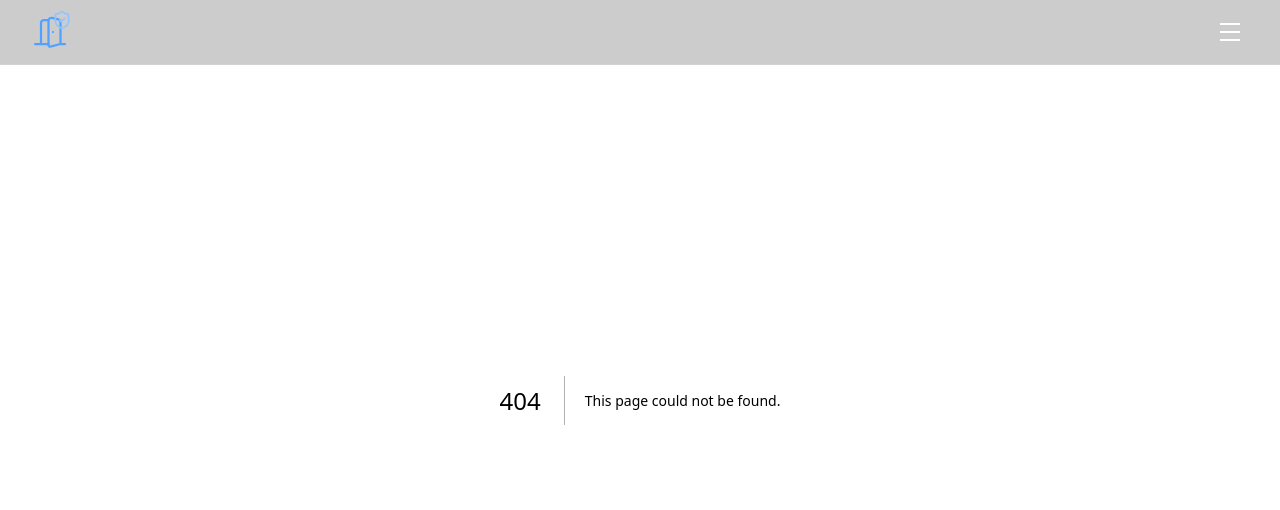
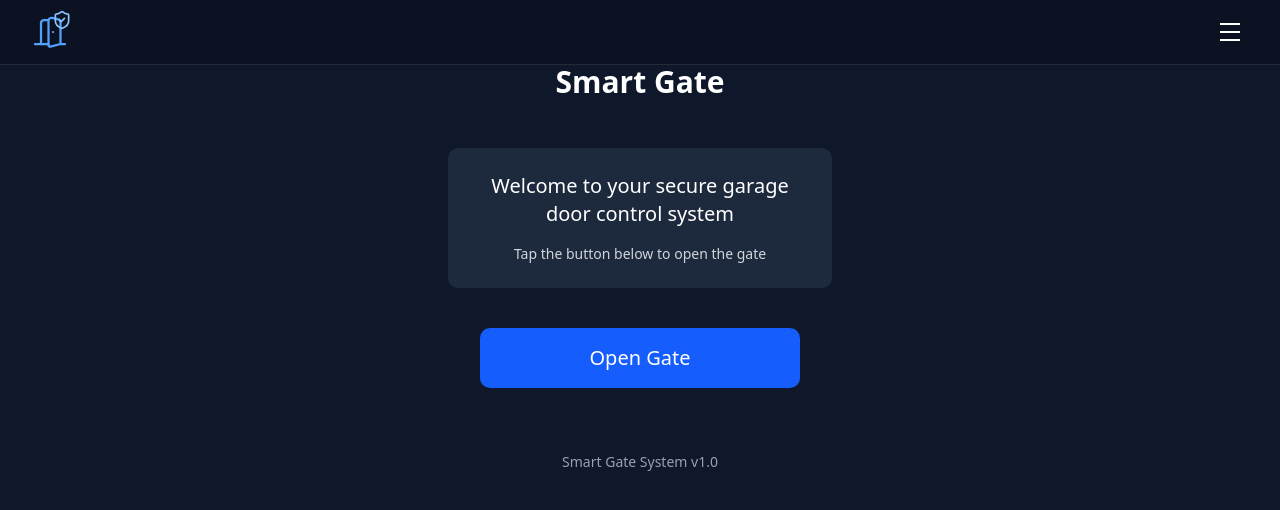
Before and after one commit to Avi711/smart-gate, a Next.js app: page /compatible in a window 1280 px wide. Before the commit this address had no page. Shown: the top 510 px of the page. Built offline with nearby package versions, Linux system fonts and the light colour scheme.

Commit message:
Refactor gate control logic and enhance API endpoint for improved open gate functionality

```diff
--- /dev/null
+++ b/app/compatible/layout.tsx
@@ -0,0 +1,24 @@
+import "@/app/globals.css";
+import { ThemeProvider } from "@/app/providers/theme-provider";
+import { ClientTranslationProvider } from "@/app/components/client-translation-provider";
+import { Toaster } from "@/components/ui/sonner";
+import { Geist } from "next/font/google";
+
+const geistSans = Geist({
+  variable: "--font-geist-sans",
+  subsets: ["latin"],
+});
+
+export const metadata = {
+  title: "Smart Gate Access - Compatible Mode",
+  description: "Control your garage door remotely - Compatible version",
+};
+
+// This is a completely separate layout that doesn't inherit from the root layout
+export default function CompatibleLayout({
+  children,
+}: {
+  children: React.ReactNode;
+}) {
+  return children;
+}
--- /dev/null
+++ b/app/compatible/page.tsx
@@ -0,0 +1,68 @@
+"use client";
+
+import { useState } from "react";
+import { useTranslation } from "@/app/components/client-translation-provider";
+import { openGate } from "@/app/services/gate-service";
+import { toast } from "sonner";
+import { TOAST_STYLES } from "@/app/constants/toast-styles";
+
+export default function CompatiblePage() {
+  const [isLoading, setIsLoading] = useState(false);
+  const { t } = useTranslation();
+
+  const handleOpenGate = async () => {
+    setIsLoading(true);
+
+    try {
+      await openGate();
+      toast.success(t("notifications.success.title"), {
+        ...TOAST_STYLES.success,
+      });
+    } catch (error) {
+      console.error(error);
+      toast.error(t("notifications.error.title"), {
+        description: t("notifications.error.description"),
+        ...TOAST_STYLES.error,
+      });
+    } finally {
+      setIsLoading(false);
+    }
+  };
+
+  return (
+    <div className="min-h-screen bg-slate-900 text-white">
+      <div className="container mx-auto px-4 py-8">
+        {/* Simple Header */}
+        <header className="text-center mb-12 pt-8">
+          <h1 className="text-3xl font-bold">{t("site.title")}</h1>
+        </header>
+
+        {/* Simple Content */}
+        <main className="flex flex-col items-center justify-center">
+          <div className="text-center mb-10 bg-slate-800 p-6 rounded-lg max-w-sm mx-auto">
+            <p className="text-xl mb-4">{t("site.description")}</p>
+            <p className="text-sm text-gray-300">{t("site.tapToOpen")}</p>
+          </div>
+
+          {/* Simple Button with loading spinner */}
+          <button
+            onClick={handleOpenGate}
+            disabled={isLoading}
+            className="bg-blue-600 text-white py-4 px-8 rounded-lg text-xl font-medium w-full max-w-xs flex items-center justify-center min-h-[60px]"
+          >
+            {isLoading ? (
+              <div className="h-6 w-6 border-3 border-white border-t-transparent rounded-full animate-spin"></div>
+            ) : (
+              t("actions.openGate")
+            )}
+          </button>
+        </main>
+
+        {/* Simple Footer */}
+        <footer className="text-center mt-16 text-sm text-gray-400">
+          <p>{t("footer.version")}</p>
+        </footer>
+      </div>
+    </div>
+  );
+}
```
